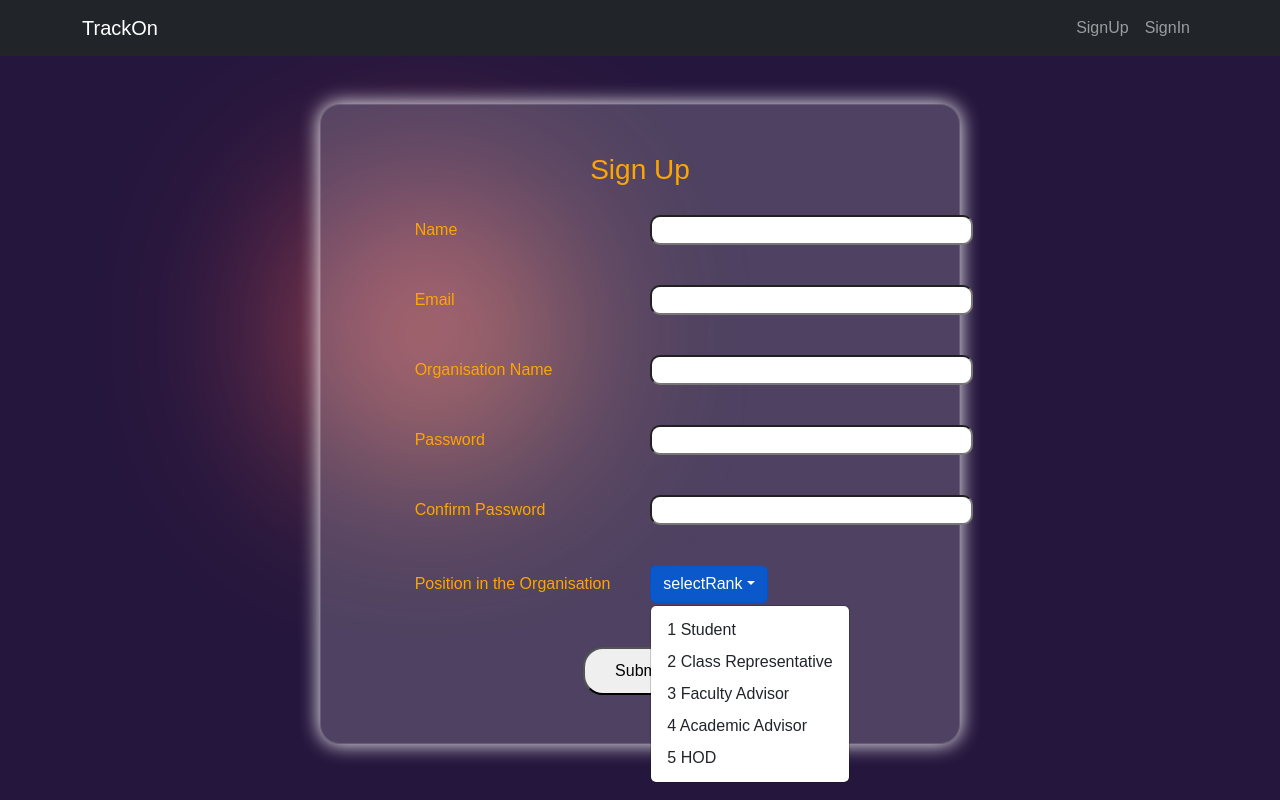
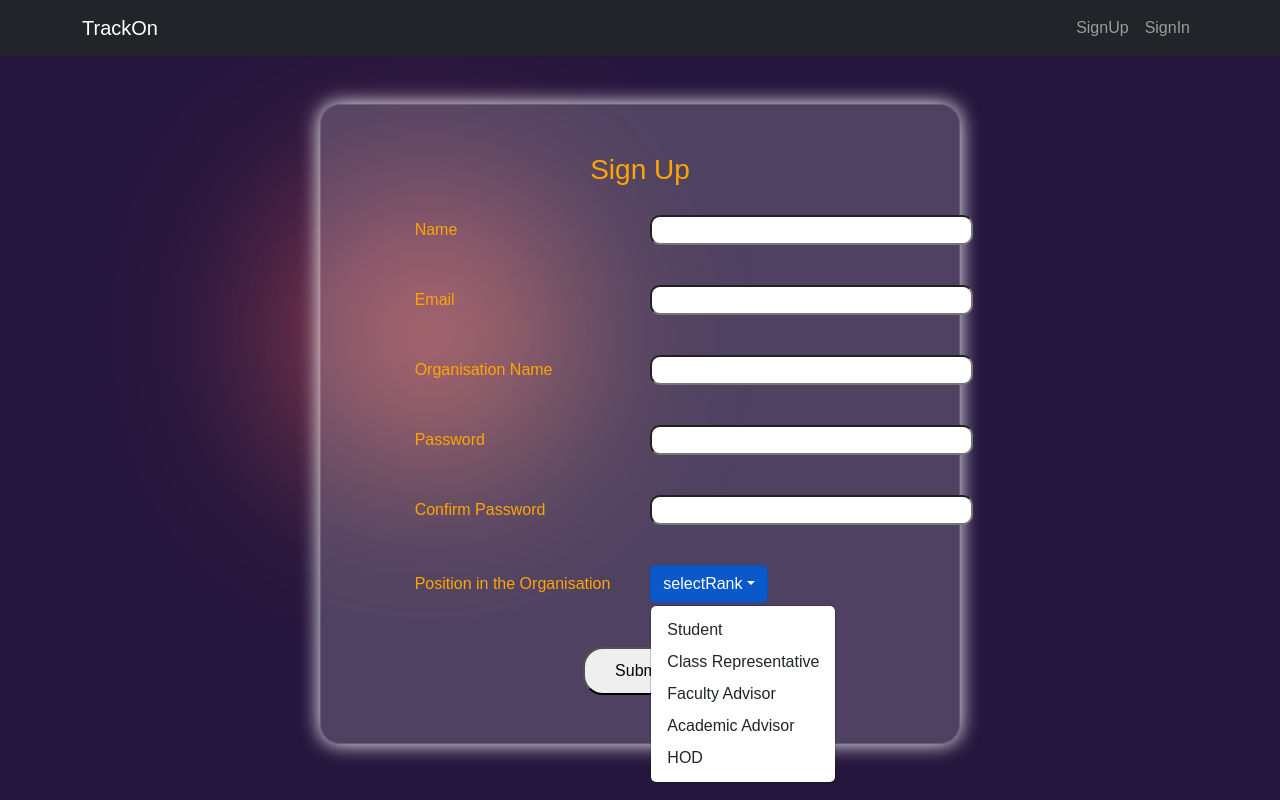
Before and after one commit to RishiPratap/Go-paperless-Hackathon-Frontend-2022, a React (Create React App) app: page /SignUp in a window 1280 px wide. Both pictures are taken after a click on the button "selectRank". Built offline with nearby package versions, Linux system fonts and the light colour scheme; a web font is replaced by a local one; what hellosign-embedded would draw is missing.

Commit message:
Some minor fixes

```diff
--- a/src/components/signup/signup.jsx
+++ b/src/components/signup/signup.jsx
@@ -108,21 +108,21 @@ const SignUp = () => {
                 <Dropdown.Menu>
                   {/* If arrow function is not used in onclick, then the function will run without even clicking */}
                   <Dropdown.Item onClick={() => setRank(1, "Student")}>
-                    1 Student
+                    Student
                   </Dropdown.Item>
                   <Dropdown.Item
                     onClick={() => setRank(2, "Class Representative")}
                   >
-                    2 Class Representative
+                    Class Representative
                   </Dropdown.Item>
                   <Dropdown.Item onClick={() => setRank(3, "Faculty Advisor")}>
-                    3 Faculty Advisor
+                    Faculty Advisor
                   </Dropdown.Item>
                   <Dropdown.Item onClick={() => setRank(4, "Academic Advisor")}>
-                    4 Academic Advisor
+                    Academic Advisor
                   </Dropdown.Item>
                   <Dropdown.Item onClick={() => setRank(5, "HOD")}>
-                    5 HOD
+                    HOD
                   </Dropdown.Item>
                 </Dropdown.Menu>
               </Dropdown>
--- a/src/components/status/status.jsx
+++ b/src/components/status/status.jsx
@@ -83,7 +83,7 @@ function Progress() {
     const options = {
       email: localStorage.getItem("email"),
       accessToken:
-        "sl.BP-TktAPHZ9O3faK3zy3mG9vEIZfakDJC92NIJL3JE-TxVX47nmhuFYOHwjdcthAc5r4sVjgw4ehEjgatx-fNbf31-o1TEEDp58byB7tM5ieYRCCdgbUZOcE2w7uG4iWdPdSUm8S1LNC",
+        "sl.BQBJanI7ZpmzjtwJYCjZOOW7WgQgLZMwMt9DW4nAP5p7NeOYofdtKX9OybXxutdoD8pWb8ybS1DsT-TIRDlAuoeQi6apqj9vtbHxZLH4ie1i8Y97klAbhs5z5Ga_OFTYhMmj-K-2RGhm",
       path: window.location.href
         .split("?")[1]
         .split("&")[0]
--- a/src/components/uploads/uploads.jsx
+++ b/src/components/uploads/uploads.jsx
@@ -95,7 +95,7 @@ function Uploads() {
   function submit_details() {
     console.log(selectedOptions);
     applnObj["accessToken"] =
-      "sl.BP-8MwxaTjDUe5ax8RF_nDXCcL-J54iwbC_l7997WlXqP5HJxiLzFmtwH2Hz9HpgVExwnr-KKQqDvc2gQ12gr06AbbVHuDmCY2Zj7xdRvEwytaNc6xoucP9iQsZtsUFBD1QzdjCHyNpS";
+      "sl.BQBJanI7ZpmzjtwJYCjZOOW7WgQgLZMwMt9DW4nAP5p7NeOYofdtKX9OybXxutdoD8pWb8ybS1DsT-TIRDlAuoeQi6apqj9vtbHxZLH4ie1i8Y97klAbhs5z5Ga_OFTYhMmj-K-2RGhm";
     applnObj["appName"] = document.getElementById("applnName").value;
     applnObj["email"] = JSON.parse(localStorage.getItem("data")).email;
     //applnObj["applType"] = document.getElementById("applnType").value;
```
